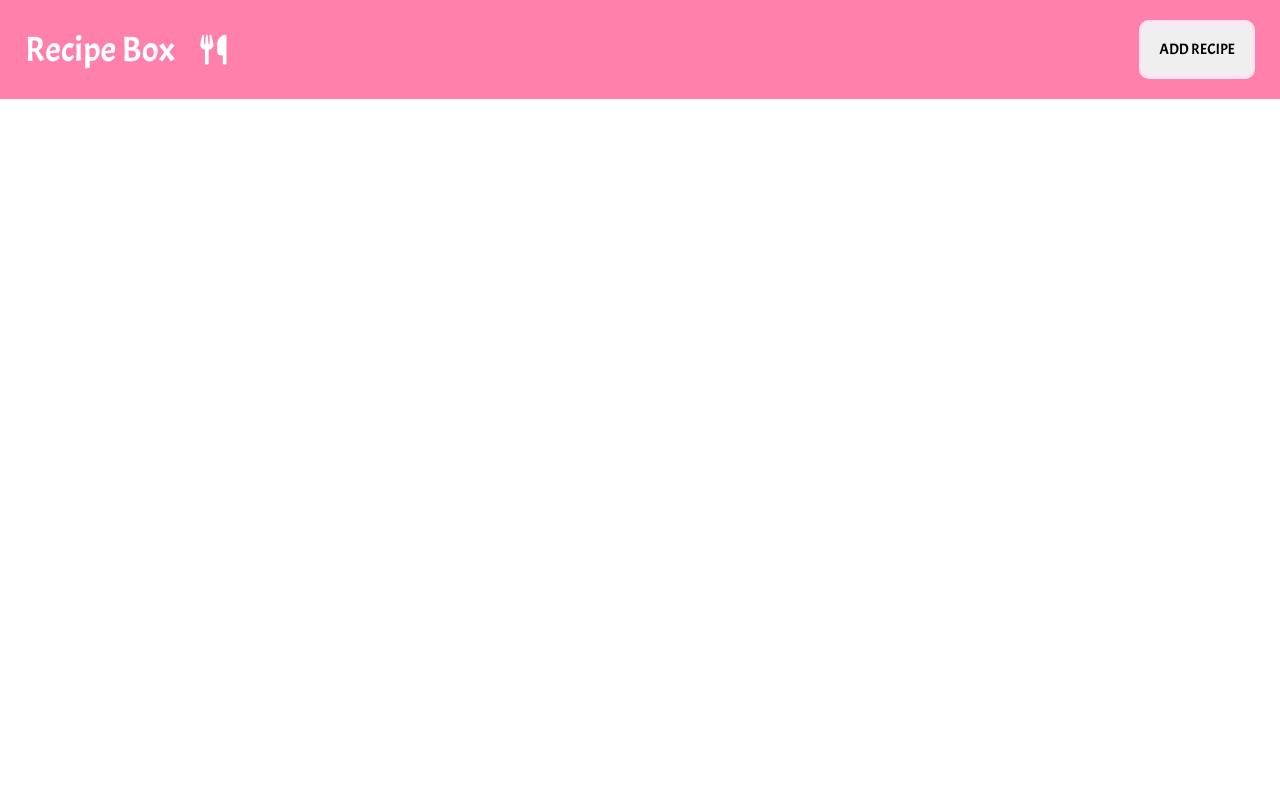
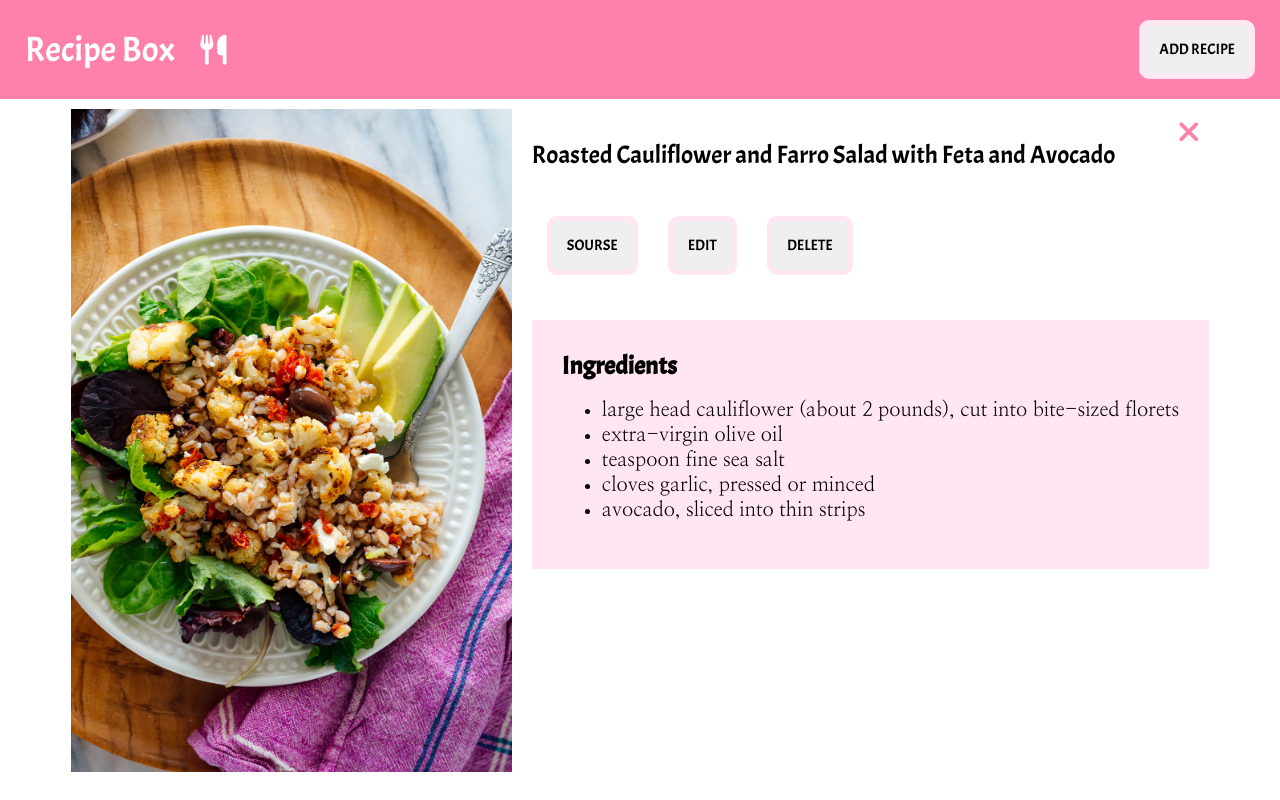
Before and after one commit to lyudmyla-horbyk/recipe-box, a Vue app: page /#/recipe-item/0 in a window 1280 px wide. Built offline with nearby package versions, Linux system fonts and the light colour scheme.

Commit message:
finish app recipe-item page

```diff
--- a/src/router/index.js
+++ b/src/router/index.js
@@ -1,13 +1,20 @@
 import Vue from "vue";
 import VueRouter from "vue-router";
 import Home from "../views/Home";
+import RecipeItem from "../views/RecipeItem";
 
 Vue.use(VueRouter);
 
 const routes = [
   {
+    name: "Home",
     path: "/",
     component: Home
+  },
+  {
+    name: "RecipePage",
+    path: "/recipe-item/:index",
+    component: RecipeItem
   }
 ];
 
--- a/src/views/Home.vue
+++ b/src/views/Home.vue
@@ -1,7 +1,13 @@
 <template>
   <main>
     <div class="recipe-container">
-      <RecipeCover v-for="recipe in recipes" :key="recipe.title" :recipe="recipe" />
+      <router-link
+        v-for="(recipe, $index) in recipes"
+        :key="recipe.title"
+        :to="{name: 'RecipePage', params: { index: $index }}"
+      >
+        <RecipeCover :recipe="recipe" />
+      </router-link>
     </div>
   </main>
 </template>
--- /dev/null
+++ b/src/views/RecipeItem.vue
@@ -0,0 +1,47 @@
+<template>
+  <div class="fullsize-recipe-container">
+    <div class="fullsize-recipe-container-img">
+      <img :src="recipe.url" :alt="recipe.title" />
+    </div>
+    <div class="fullsize-recipe-container-details">
+      <a href="#">
+        <i class="fas fa-times"></i>
+      </a>
+      <div class="recipe-container-title">{{ recipe.title }}</div>
+      <div class="link-raw">
+        <button type="button">Sourse</button>
+        <button type="button">Edit</button>
+        <button type="button">Delete</button>
+      </div>
+      <div class="ingredients-full">
+        <h2>Ingredients</h2>
+        <ul>
+          <li>
+            large head cauliflower (about 2 pounds), cut into bite-sized
+            florets
+          </li>
+          <li>extra-virgin olive oil</li>
+          <li>teaspoon fine sea salt</li>
+          <li>cloves garlic, pressed or minced</li>
+          <li>avocado, sliced into thin strips</li>
+        </ul>
+      </div>
+    </div>
+  </div>
+</template>
+<script>
+import { recipes } from "../state";
+export default {
+  data() {
+    return {
+      recipe: recipes[this.$route.params.index]
+    };
+  },
+  mounted() {
+    // eslint-disable-next-line
+    console.log(this.$route.params.index);
+  }
+};
+</script>
+<style>
+</style>
```
